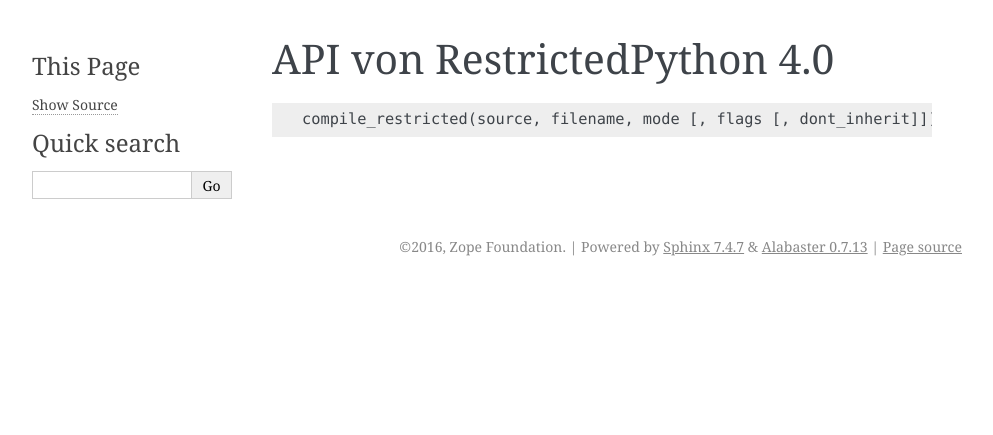
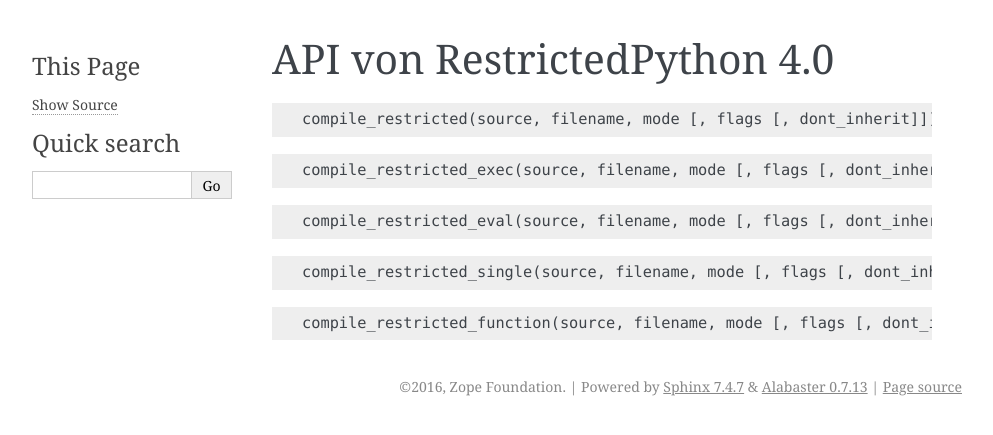
Before and after one commit to zopefoundation/RestrictedPython, a Sphinx documentation site: the page built from docs/api/index.rst, in a window 1280 px wide. Shown: the top 435 px of the page, without its empty margins (148-1141 px from the left). Built offline with Sphinx 7.4.7, drawn with Linux system fonts in a browser that asks for light colours.

Commit message:
add more docs for api

```diff
--- a/docs/api/index.rst
+++ b/docs/api/index.rst
@@ -1,8 +1,24 @@
 API von RestrictedPython 4.0
 ============================
 
+.. code:: Python
+
+    compile_restricted(source, filename, mode [, flags [, dont_inherit]])
+
+.. code:: Python
+
+    compile_restricted_exec(source, filename, mode [, flags [, dont_inherit [, policy]]])
+
+.. code:: Python
+
+    compile_restricted_eval(source, filename, mode [, flags [, dont_inherit [, policy]]])
 
 
 .. code:: Python
 
-    compile_restricted(source, filename, mode [, flags [, dont_inherit]])
+    compile_restricted_single(source, filename, mode [, flags [, dont_inherit [, policy]]])
+
+
+.. code:: Python
+
+    compile_restricted_function(source, filename, mode [, flags [, dont_inherit [, policy]]])
```
